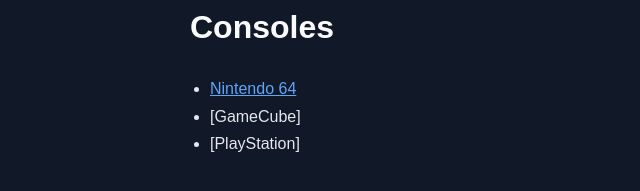
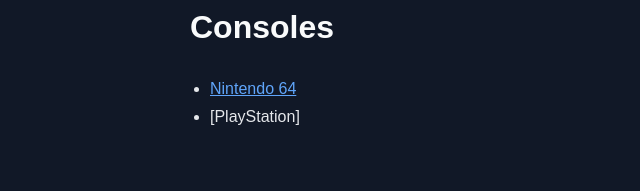
Before and after one commit to ForgottenGem/ForgottenGuides, a Jekyll site: the page built from consoles/index.md, in a window 1280 px wide. Shown: the part 155-346 px from the top of the page, without its empty margins (0-640 px from the left). Built offline with Jekyll 4.4.1, drawn with Linux system fonts in a browser that asks for light colours.

Commit message:
Update index.md

```diff
--- a/consoles/index.md
+++ b/consoles/index.md
@@ -6,5 +6,4 @@ title: Consoles
 # Consoles
 
 - [Nintendo 64]({{ '/n64/' | relative_url }})
-- [GameCube]
 - [PlayStation]
```
